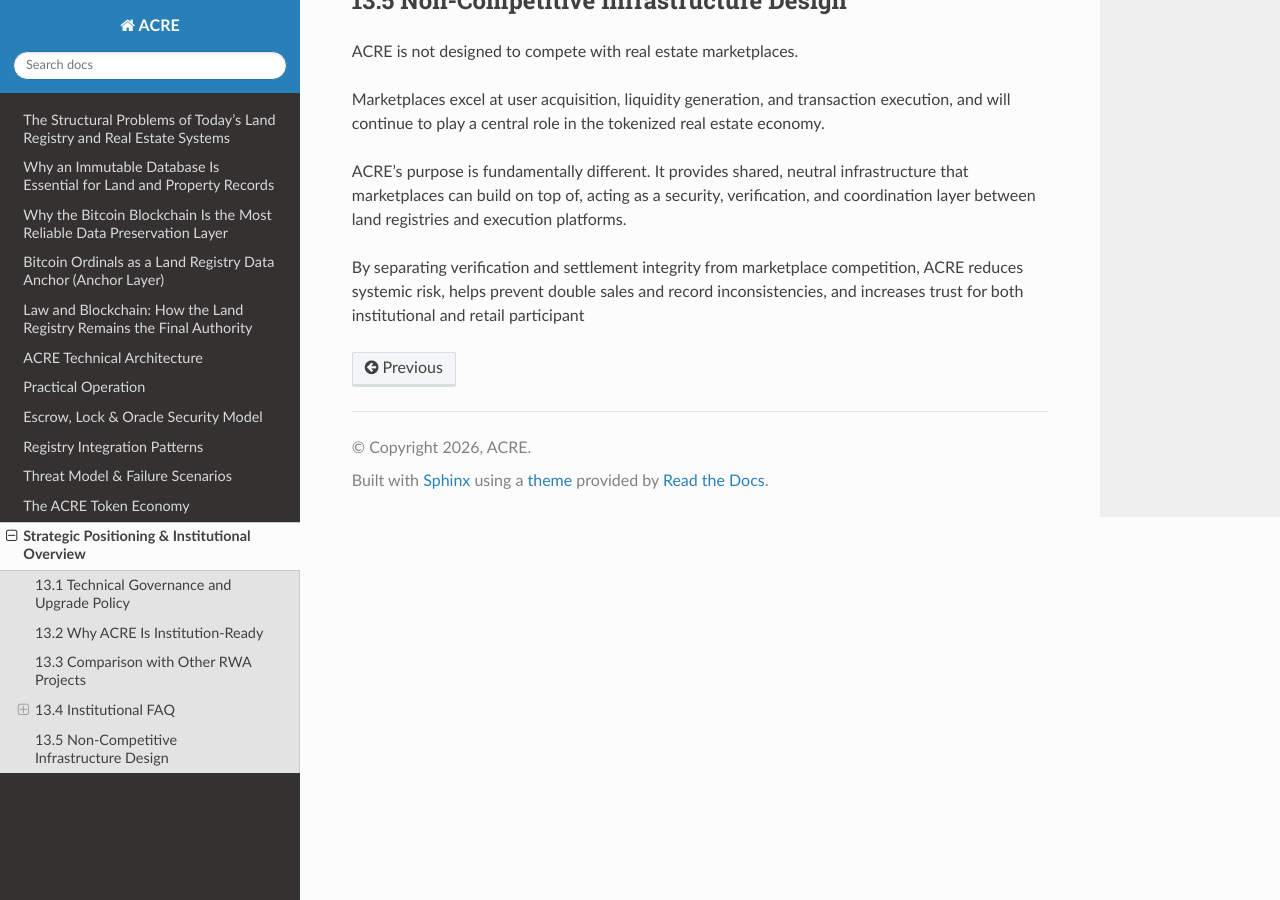
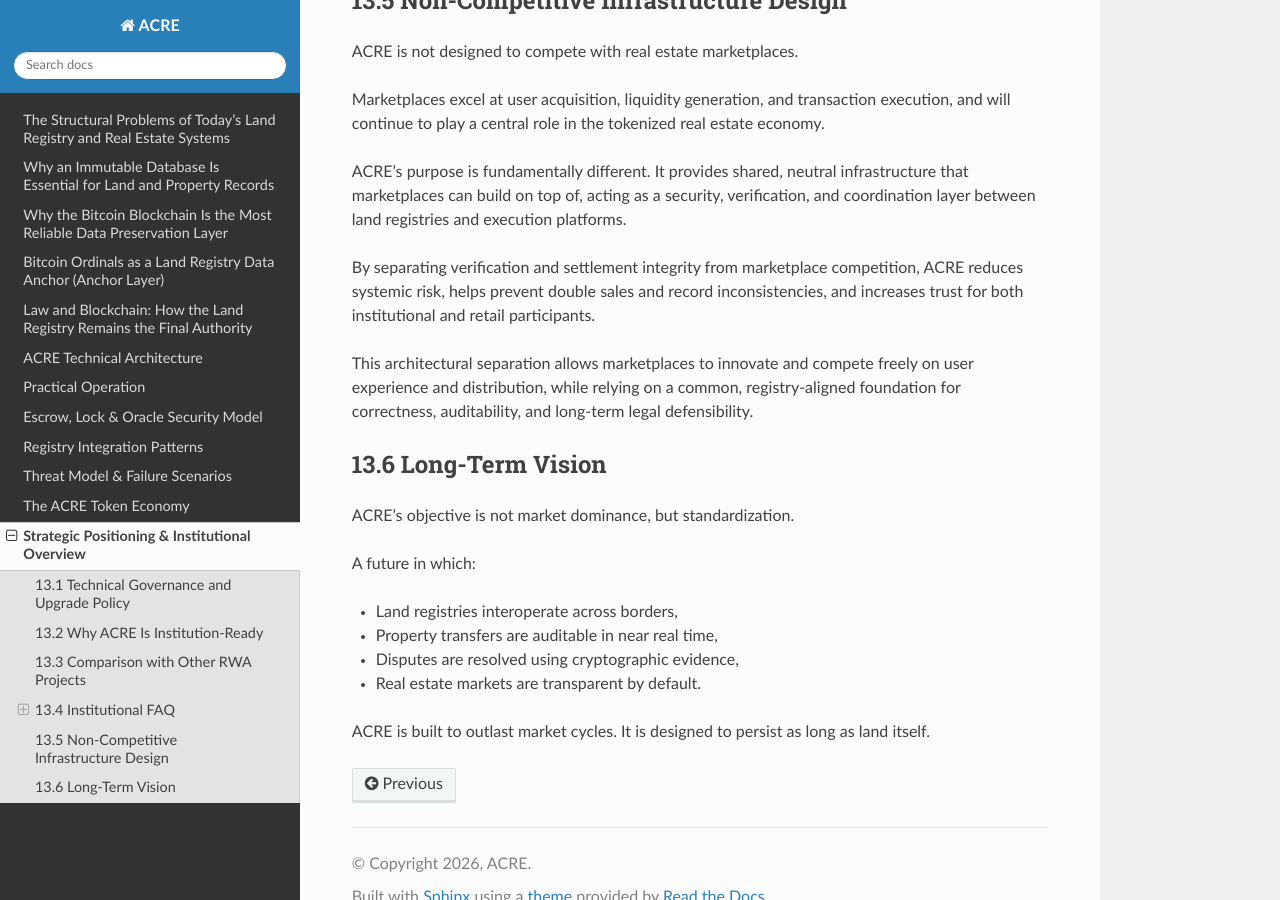
Before and after one commit to petershepherd/rtd-acre, a Sphinx documentation site: the page built from docs/source/strategic-positioning-and-institutional-overview.rst, in a window 1280 px wide and 900 px high, scrolled down 2090 px. Built offline with Sphinx 7.4.7 and the Read the Docs theme 3.1.0, drawn with Linux system fonts in a browser that asks for light colours.

Commit message:
Update strategic positioning overview with long-term vision
Expand on ACRE's long-term vision and objectives.

```diff
--- a/docs/source/strategic-positioning-and-institutional-overview.rst
+++ b/docs/source/strategic-positioning-and-institutional-overview.rst
@@ -112,4 +112,24 @@ platforms.
 By separating verification and settlement integrity from marketplace
 competition, ACRE reduces systemic risk, helps prevent double sales and record
 inconsistencies, and increases trust for both institutional and retail
-participant
+participants.
+
+This architectural separation allows marketplaces to innovate and compete
+freely on user experience and distribution, while relying on a common,
+registry-aligned foundation for correctness, auditability, and long-term legal
+defensibility.
+
+13.6 Long-Term Vision
+---------------------
+
+ACRE’s objective is not market dominance, but standardization.
+
+A future in which:
+
+- Land registries interoperate across borders,
+- Property transfers are auditable in near real time,
+- Disputes are resolved using cryptographic evidence,
+- Real estate markets are transparent by default.
+
+ACRE is built to outlast market cycles. It is designed to persist as long as land
+itself.
```
